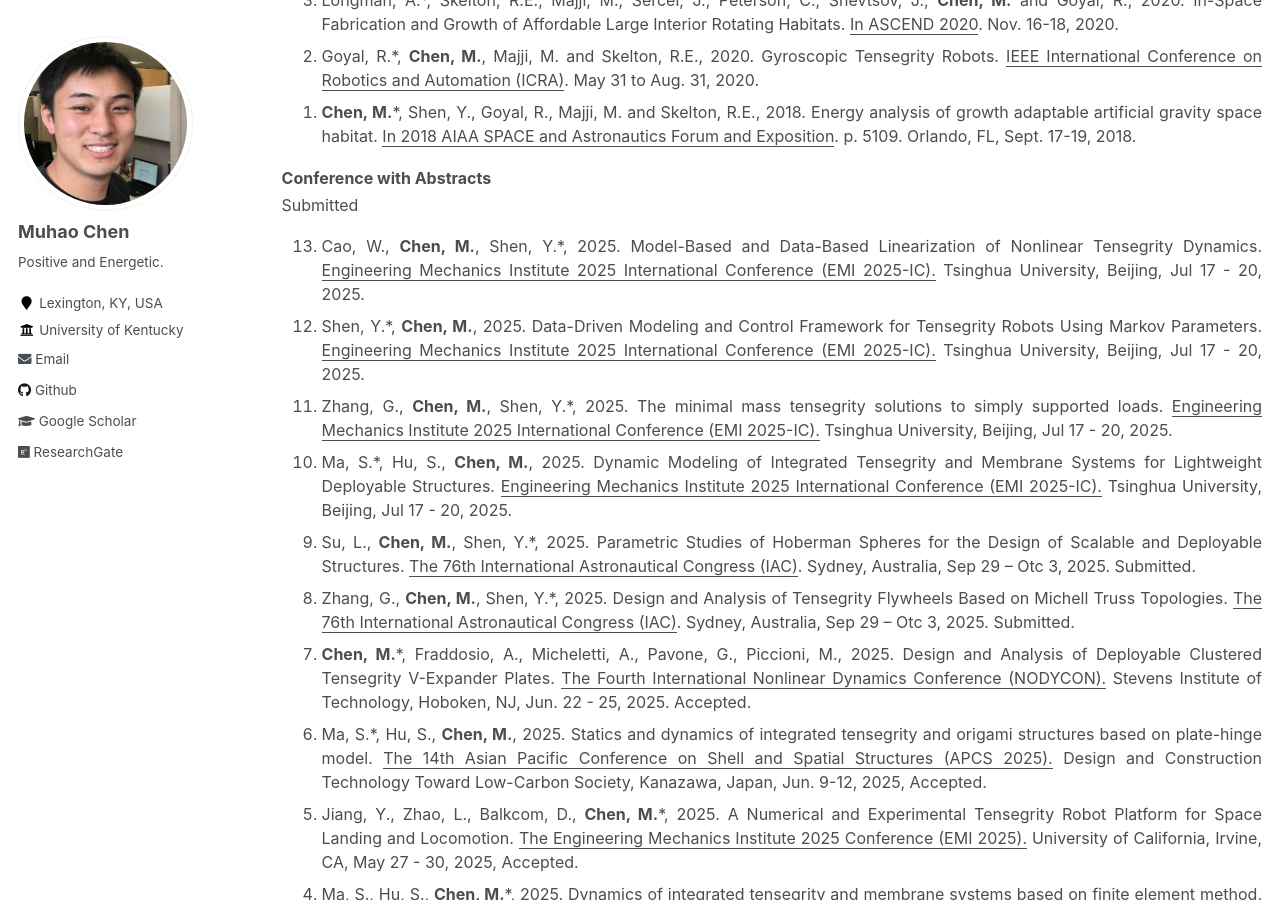
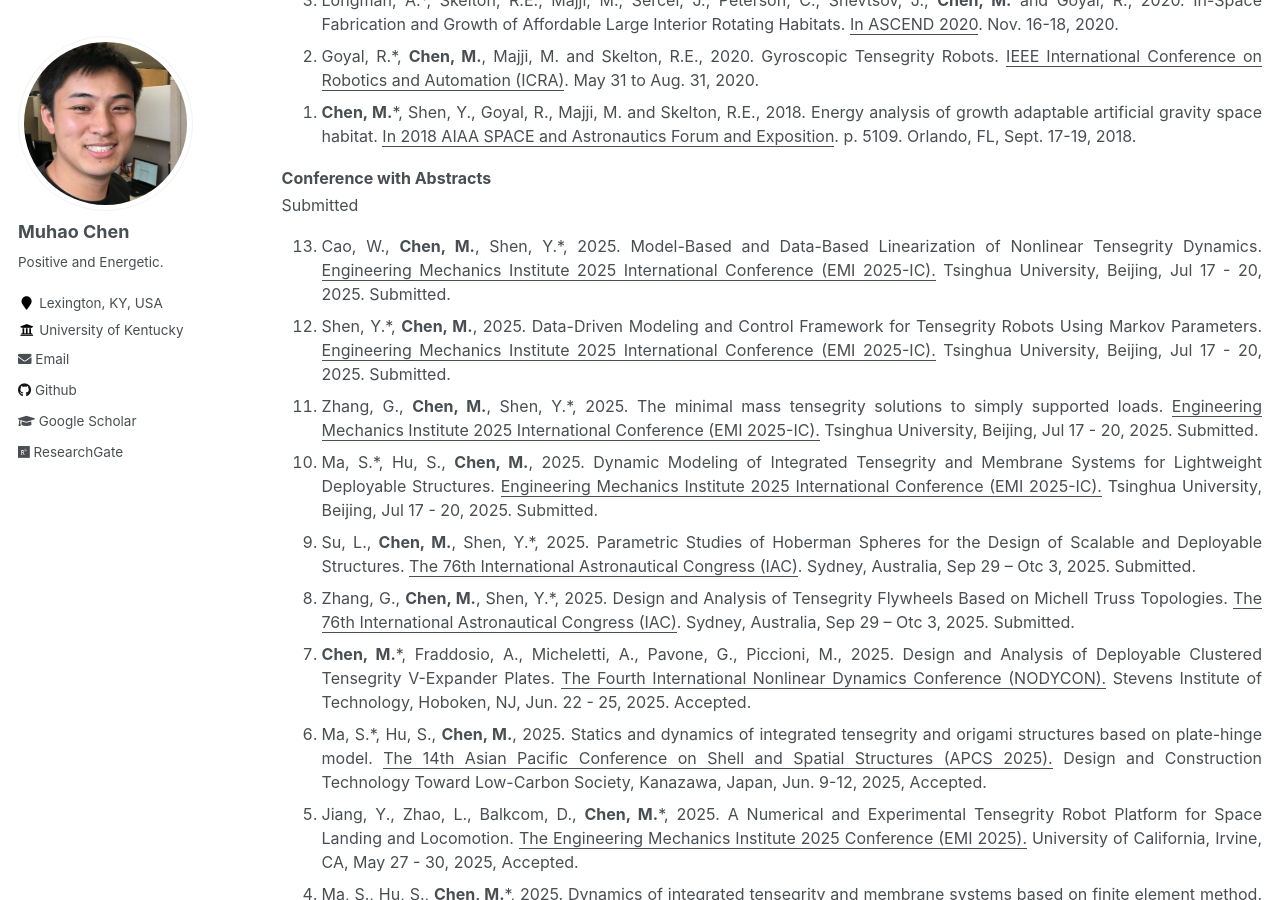
Before and after one commit to Muhao-Chen/muhao-chen.github.io, a Jekyll site: the page built from _pages/publication.md, in a window 1280 px wide and 900 px high, scrolled down 4345 px. Built offline with Jekyll 4.4.1, drawn with Linux system fonts in a browser that asks for light colours.

Commit message:
Update publication.md

```diff
--- a/_pages/publication.md
+++ b/_pages/publication.md
@@ -113,10 +113,10 @@ Published
 <strong>Conference with Abstracts</strong><br/>
 Submitted
 <ol reversed>
-<li> Cao, W., <strong>Chen, M.</strong>, Shen, Y.*, 2025. Model-Based and Data-Based Linearization of Nonlinear Tensegrity Dynamics. <u>Engineering Mechanics Institute 2025 International Conference (EMI 2025-IC).</u> Tsinghua University, Beijing, Jul 17 - 20, 2025. </li>
-<li> Shen, Y.*, <strong>Chen, M.</strong>, 2025. Data-Driven Modeling and Control Framework for Tensegrity Robots Using Markov Parameters. <u>Engineering Mechanics Institute 2025 International Conference (EMI 2025-IC).</u> Tsinghua University, Beijing, Jul 17 - 20, 2025. </li>
-<li> Zhang, G., <strong>Chen, M.</strong>, Shen, Y.*, 2025. The minimal mass tensegrity solutions to simply supported loads. <u>Engineering Mechanics Institute 2025 International Conference (EMI 2025-IC).</u> Tsinghua University, Beijing, Jul 17 - 20, 2025. </li>
-<li> Ma, S.*, Hu, S., <strong>Chen, M.</strong>, 2025. Dynamic Modeling of Integrated Tensegrity and Membrane Systems for Lightweight Deployable Structures. <u>Engineering Mechanics Institute 2025 International Conference (EMI 2025-IC).</u> Tsinghua University, Beijing, Jul 17 - 20, 2025. </li>
+<li> Cao, W., <strong>Chen, M.</strong>, Shen, Y.*, 2025. Model-Based and Data-Based Linearization of Nonlinear Tensegrity Dynamics. <u>Engineering Mechanics Institute 2025 International Conference (EMI 2025-IC).</u> Tsinghua University, Beijing, Jul 17 - 20, 2025. Submitted. </li>
+<li> Shen, Y.*, <strong>Chen, M.</strong>, 2025. Data-Driven Modeling and Control Framework for Tensegrity Robots Using Markov Parameters. <u>Engineering Mechanics Institute 2025 International Conference (EMI 2025-IC).</u> Tsinghua University, Beijing, Jul 17 - 20, 2025. Submitted. </li>
+<li> Zhang, G., <strong>Chen, M.</strong>, Shen, Y.*, 2025. The minimal mass tensegrity solutions to simply supported loads. <u>Engineering Mechanics Institute 2025 International Conference (EMI 2025-IC).</u> Tsinghua University, Beijing, Jul 17 - 20, 2025. Submitted. </li>
+<li> Ma, S.*, Hu, S., <strong>Chen, M.</strong>, 2025. Dynamic Modeling of Integrated Tensegrity and Membrane Systems for Lightweight Deployable Structures. <u>Engineering Mechanics Institute 2025 International Conference (EMI 2025-IC).</u> Tsinghua University, Beijing, Jul 17 - 20, 2025. Submitted. </li>
 <li> Su, L., <strong>Chen, M.</strong>, Shen, Y.*, 2025. Parametric Studies of Hoberman Spheres for the Design of Scalable and Deployable Structures. <u>The 76th International Astronautical Congress (IAC)</u>. Sydney, Australia, Sep 29 – Otc 3, 2025. Submitted. </li>
 <li> Zhang, G., <strong>Chen, M.</strong>, Shen, Y.*, 2025. Design and Analysis of Tensegrity Flywheels Based on Michell Truss Topologies. <u>The 76th International Astronautical Congress (IAC)</u>. Sydney, Australia, Sep 29 – Otc 3, 2025. Submitted. </li>
 <!-- <li>Jiang, Y., Zhao, L., Balkcom, D., <strong>Chen, M.</strong>*, 2025. A Numerical and Experimental Tensegrity Robot Platform for Space Landing and Locomotion. <u>Engineering Mechanics Institute Conference 2025 (EMI 2025)</u>. Anaheim, CA, May 27, 2025. Submitted.</li> -->
```
